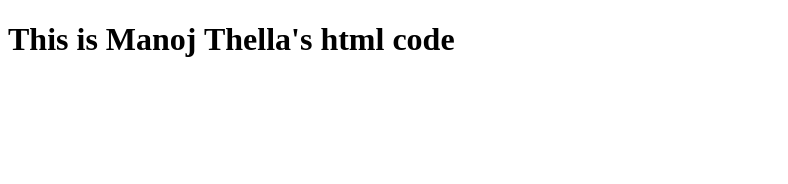
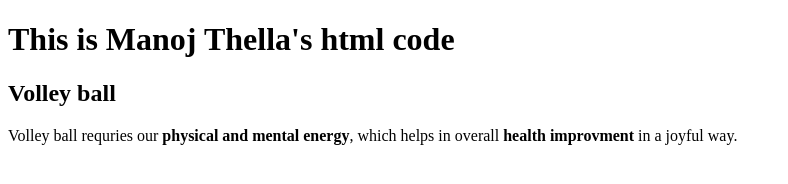
Before and after one commit to 44-563-Web-Apps-S23/44563-webapps-assignment-3-ManojThella, a plain HTML site: page index.html in a window 1280 px wide. Shown: the whole page, without its empty margins (0-788 px from the left). Drawn offline with Linux system fonts and the light colour scheme.

Commit message:
Update index.html

```diff
--- a/index.html
+++ b/index.html
@@ -7,5 +7,9 @@
     <h1>
         This is Manoj Thella's html code
     </h1>
+    <h2>
+        Volley ball
+    </h2>
+    Volley ball requries our <b>physical and mental energy</b>, which helps in overall <b>health improvment</b> in a joyful way.
 </body>
 </html>
```
